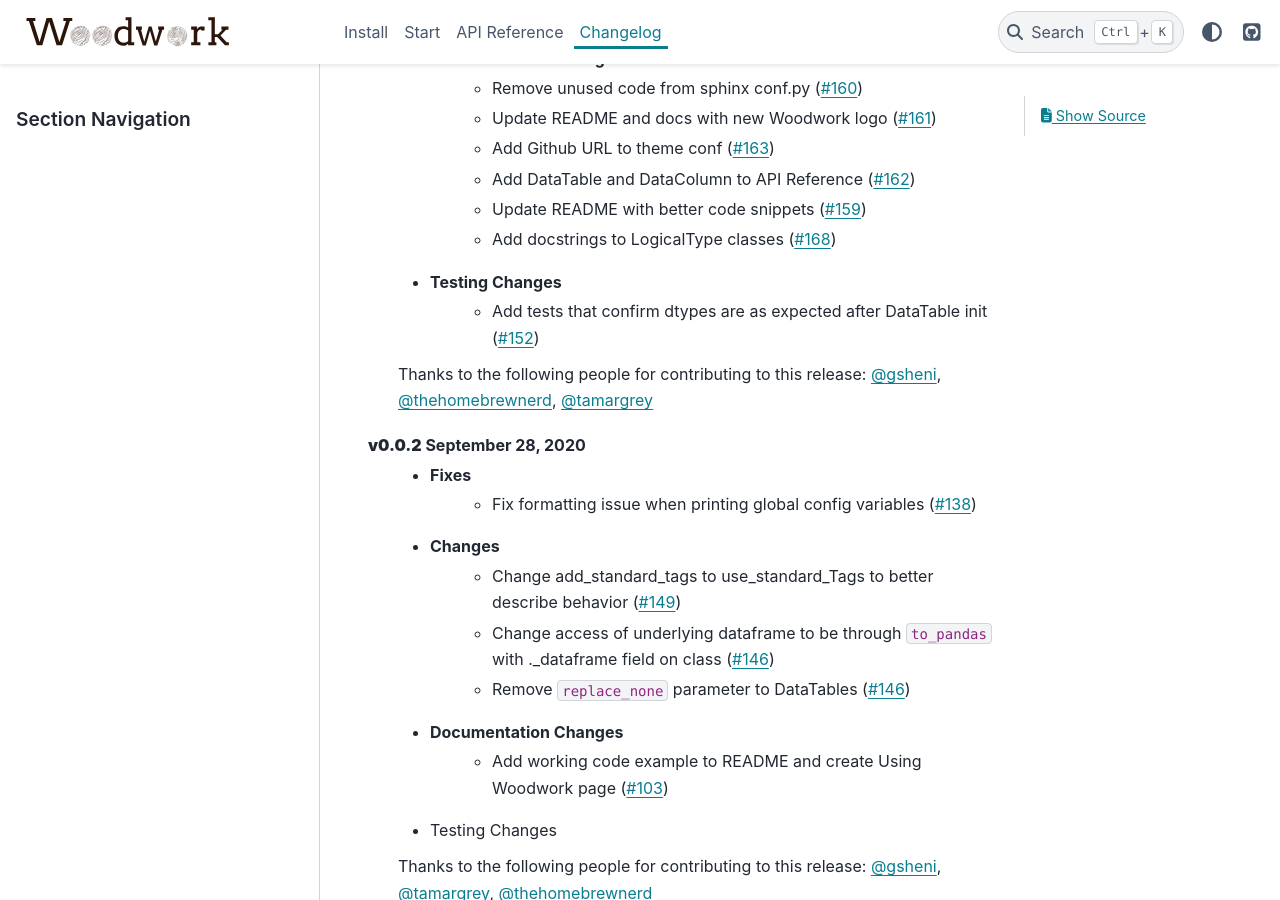
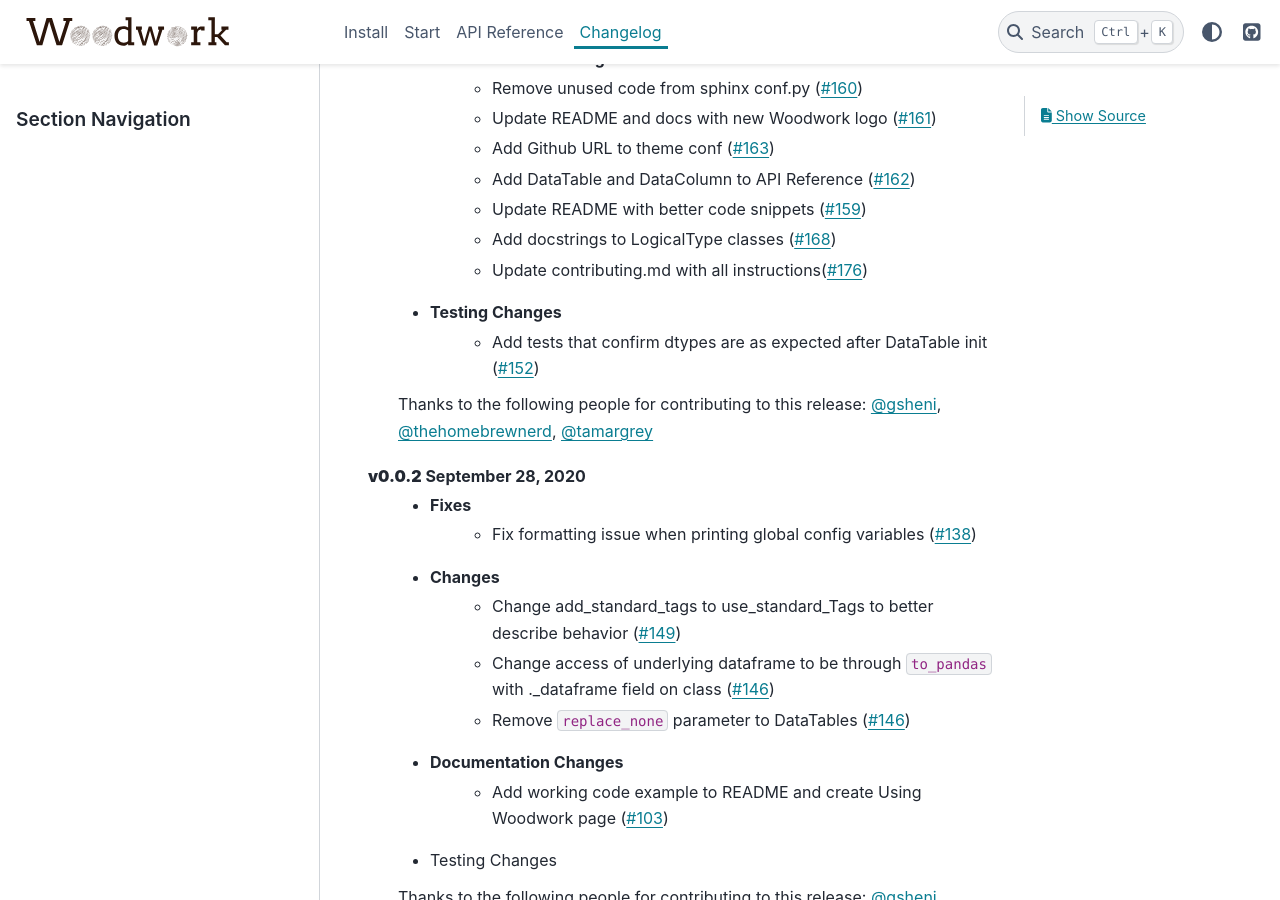
Before and after one commit to alteryx/woodwork, a Sphinx documentation site: the page built from docs/source/changelog.rst, in a window 1280 px wide and 900 px high, scrolled down 534 px. Built offline with Sphinx 7.4.7 and the PyData theme 0.15.4, drawn with Linux system fonts in a browser that asks for light colours; comment, search, counter and statistics services are not loaded.

Commit message:
update changelog

```diff
--- a/docs/source/changelog.rst
+++ b/docs/source/changelog.rst
@@ -17,6 +17,7 @@ Changelog
         * Add DataTable and DataColumn to API Reference (:pr:`162`)
         * Update README with better code snippets (:pr:`159`)
         * Add docstrings to LogicalType classes (:pr:`168`)
+        * Update contributing.md with all instructions(:pr:`176`)
     * Testing Changes
         * Add tests that confirm dtypes are as expected after DataTable init (:pr:`152`)
 
```
